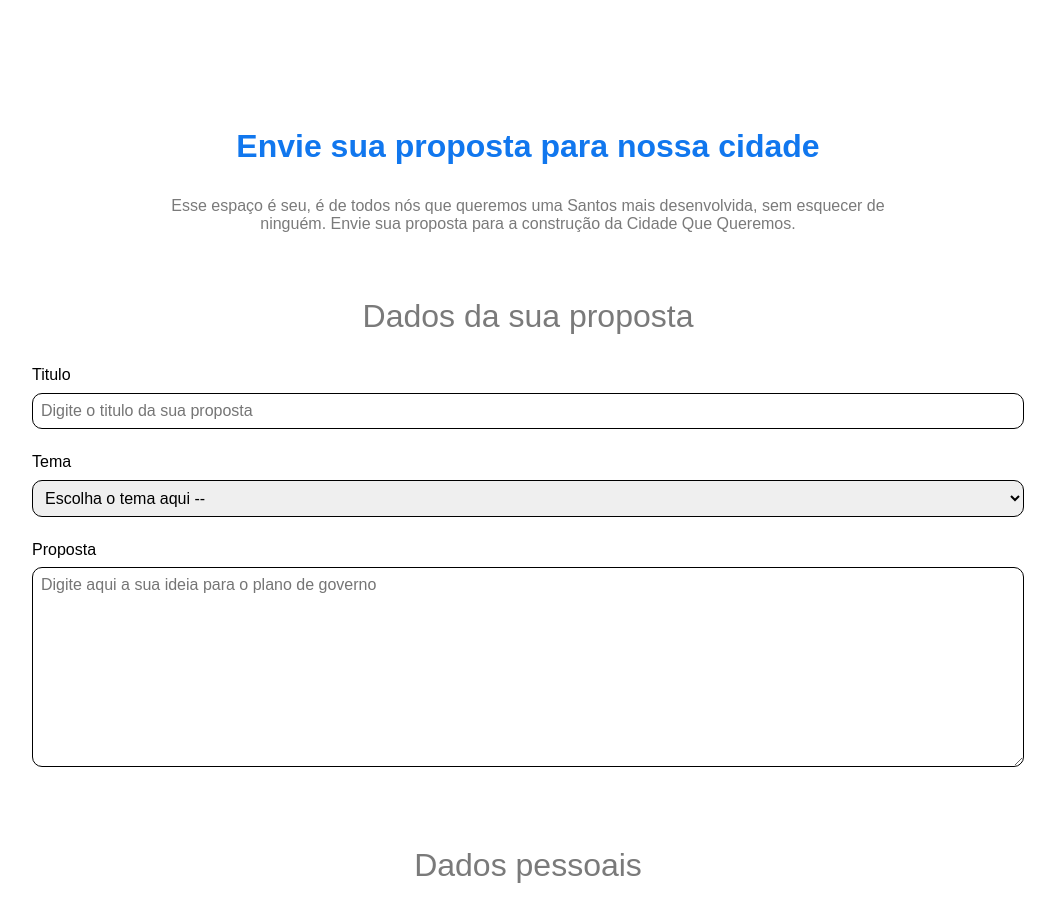
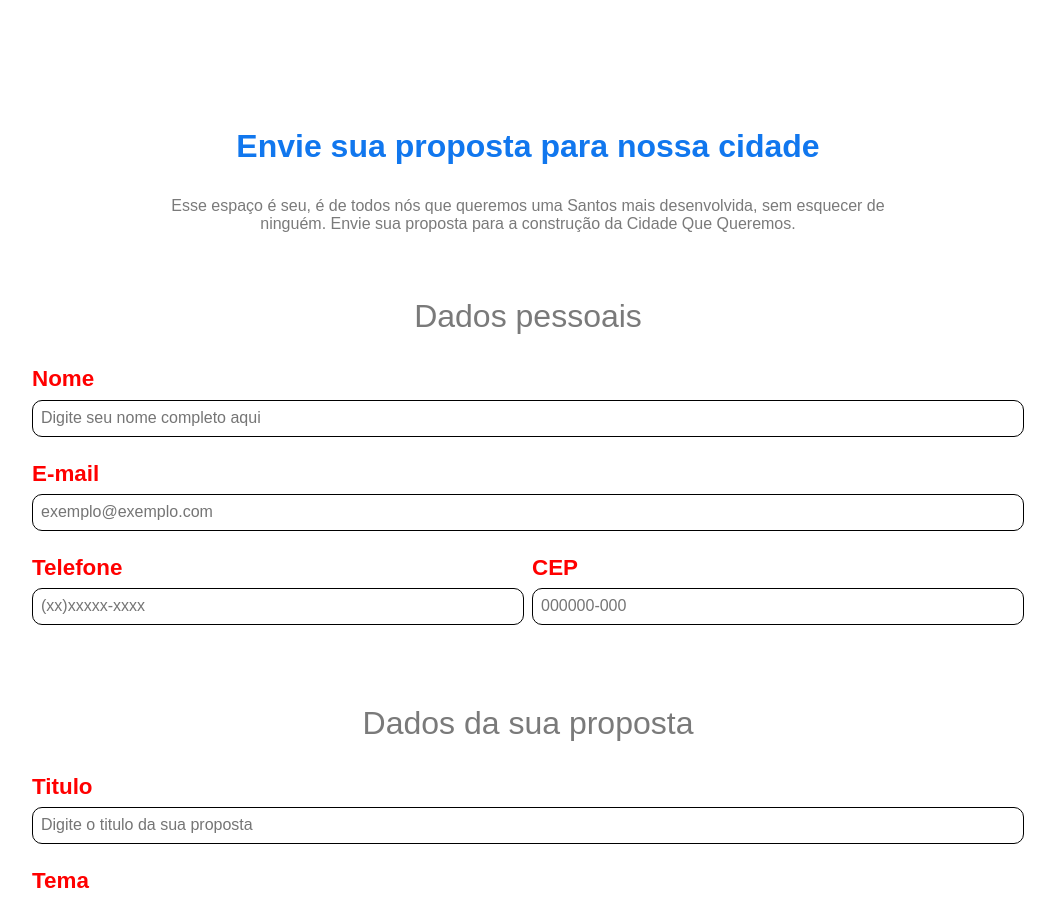
Before and after one commit to Marcos-Monte/thiago-andrade, a Next.js app: page /components/Form/Form in a window 1280 px wide. Shown: the top 900 px of the page, without its empty margins (112-1167 px from the left). Built offline with nearby package versions, Linux system fonts and the light colour scheme; a web font is replaced by a local one.

Commit message:
Inversão da ordem de componentes dentro do Form

```diff
--- a/src/pages/components/Form/Form.jsx
+++ b/src/pages/components/Form/Form.jsx
@@ -8,24 +8,22 @@ function Proposta(){
             <legend className={styles.legend}>Dados da sua proposta</legend>
 
             <div className={styles.option}>
-                <label htmlFor="id-titulo">Titulo</label>
+                <label className={styles.label} htmlFor="id-titulo">Titulo</label>
                 <input name='title' id='id-titulo' type="text" placeholder="Digite o titulo da sua proposta"/>
             </div>
 
             <div className={styles.option}>
-            <label htmlFor="id-tema">Tema</label>
+            <label className={styles.label} htmlFor="id-tema">Tema</label>
                 <select name="themes" id="id-tema" required>
                     <option selected value="">Escolha o tema aqui --</option>
                     <option value="instituto">Instituto Federal na ZN</option>
-                    <option value="instituto">Instituto Federal na ZN</option>
-                    <option value="instituto">Instituto Federal na ZN</option>
-                    <option value="instituto">Instituto Federal na ZN</option>
-                    <option value="instituto">Instituto Federal na ZN</option>
+                    <option value="instituto">Reforma Trabalhista</option>
+                    <option value="instituto">Juventude Santista</option>
                 </select>
             </div>
 
             <div className={styles.option}>
-                <label htmlFor="id-proposta">Proposta</label>
+                <label className={styles.label} htmlFor="id-proposta">Proposta</label>
                 <textarea className={styles.textArea} name="proposta" id="id-proposta" placeholder="Digite aqui a sua ideia para o plano de governo"></textarea>
             </div>
 
@@ -40,24 +38,24 @@ function Data(){
             <legend className={styles.legend}>Dados pessoais</legend>
 
             <div className={styles.option}>
-                                <label htmlFor="id-name">Nome</label>
+                <label className={styles.label} htmlFor="id-name">Nome</label>
                 <input name='name' id='id-name' type="text" placeholder="Digite seu nome completo aqui"/>
             </div>
 
             <div className={styles.option}>
-                                <label htmlFor="id-email">E-mail</label>
+                <label className={styles.label} htmlFor="id-email">E-mail</label>
                 <input name='email' id='id-email' type="email" placeholder="exemplo@exemplo.com"/>
             </div>
 
             <div className={styles.subGroup}>
 
                 <div className={styles.option}>
-                                    <label htmlFor="id-tel">Telefone</label>
+                    <label className={styles.label} htmlFor="id-tel">Telefone</label>
                     <input name='phone' id='id-tel' type="tel"placeholder="(xx)xxxxx-xxxx" />
                 </div>
 
                 <div className={styles.option}>
-                                    <label htmlFor="id-cep">CEP</label>
+                    <label className={styles.label} htmlFor="id-cep">CEP</label>
                     <input name='cep' id='id-cep' type="tel"placeholder="000000-000" />
                 </div>
 
@@ -78,9 +76,9 @@ export default function Form(){
 
             <form className={styles.form} action="" method="post">
 
+                <Data />
+
                 <Proposta />
-
-                <Data />
 
                 <ButtonForm style='buttonForm' />
 
--- a/src/pages/components/Form/Form.module.css
+++ b/src/pages/components/Form/Form.module.css
@@ -64,21 +64,18 @@
     margin-bottom: 1rem;
 }
 
+.label{
+    color: var(--background-menu);
+    font-weight: bold;
+    font-size: 1.4rem;
+}
+
 .group>.subGroup>.option{
     width: 225px;
     flex-grow: 1;
 }
 
-
-/* .buttonForm{
-    width: 20%;
-    margin: 0 auto;
-    padding: 1rem;
-    border-radius: 10px;
-    border: solid .05rem black;
-} */
-
 /* Hover */
-.option>input:hover, .option>select:hover, .textArea:hover, .subGroup>input:hover{
+.option>input:hover, .option>select:hover, .select>option:hover, .textArea:hover, .subGroup>input:hover{
     background-color: var(--gradient-yellow);
 }
```
Lines whose indentation alone changed are shown as unchanged.
